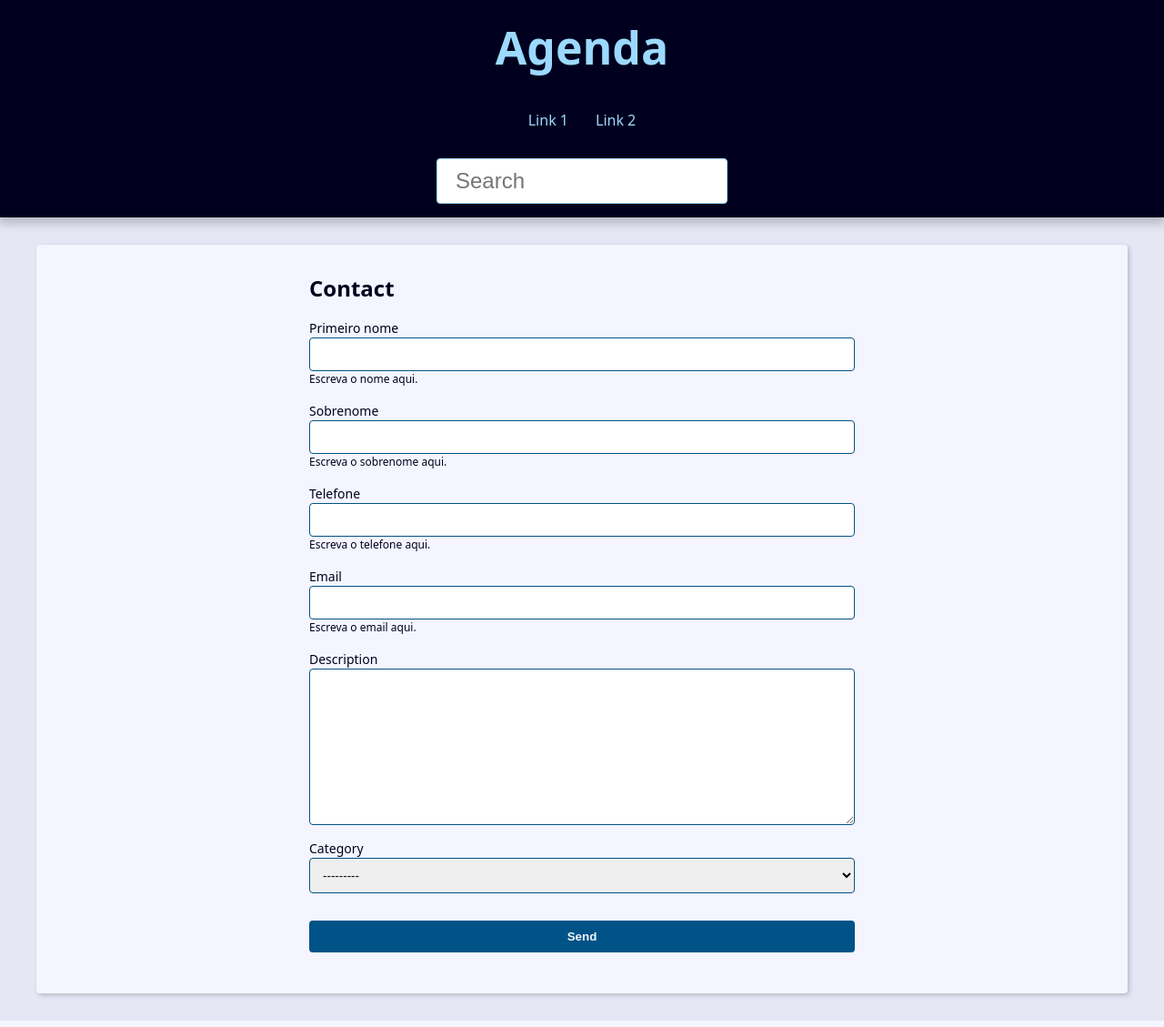
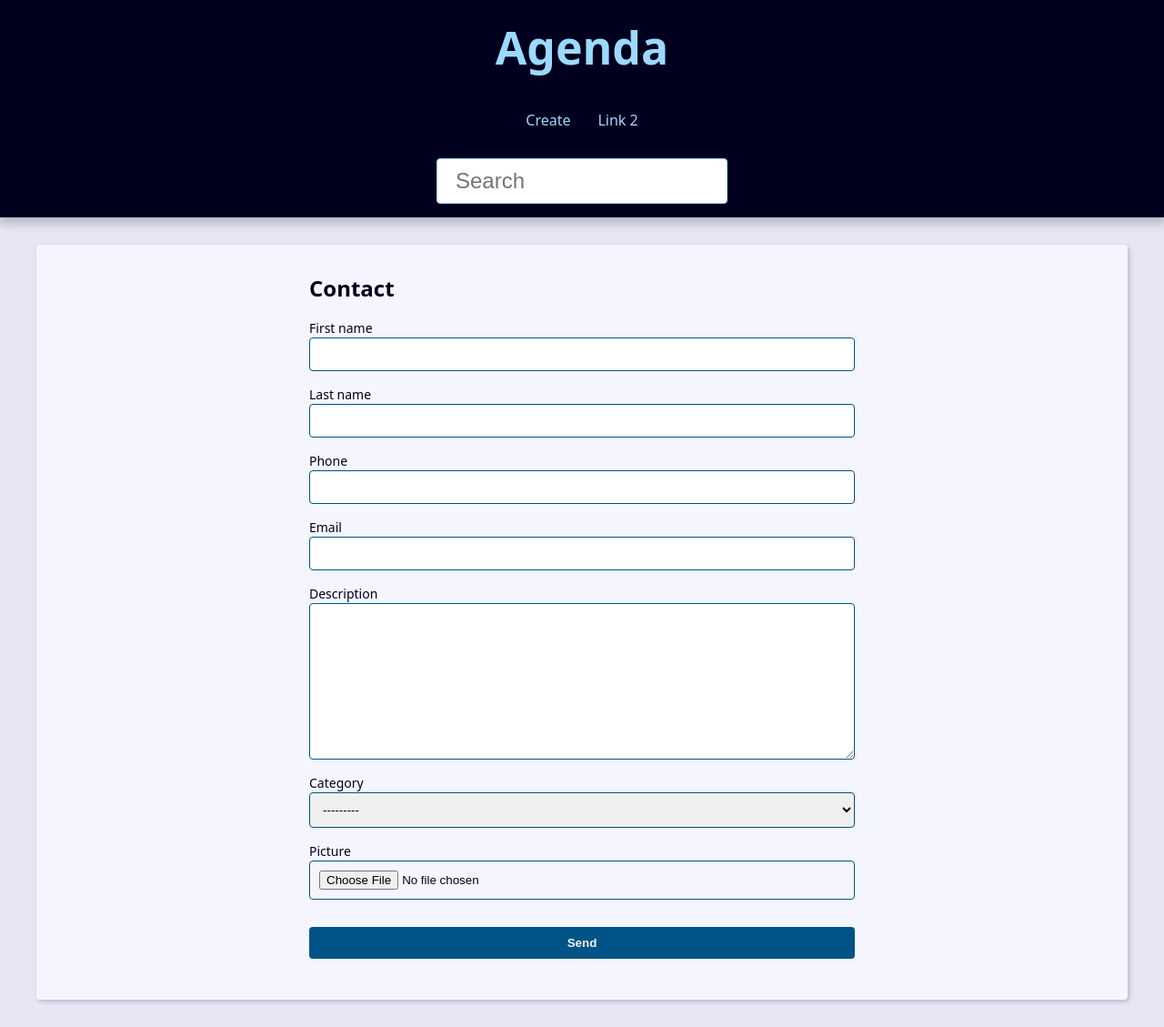
Before and after one commit to luanmoraes123/agenda-django, a Django app: page /contact/create/ in a window 1280 px wide. Shown: the whole page at 91% size. Run offline with Django 5.2, Linux system fonts and the light colour scheme; data that the repository does not hold is empty.

Commit message:
adicionando imagem ao formulario

```diff
--- a/base_static/global/css/style.css
+++ b/base_static/global/css/style.css
@@ -114,6 +114,8 @@ svg {
   width: 100%;
   overflow-x: auto;
 }
+
+
 
 .contacts-table {
   width: 100%;
@@ -312,3 +314,23 @@ svg {
   filter: brightness(80%);
   box-shadow: 0 0 5px var(--link-dark-color);
 }
+
+.contact-links {
+  margin-block: calc(var(--small-font-size) * 2);
+  display: flex;
+  align-items: center;
+  gap: 0 var(--spacing);
+}
+
+.btn-link {
+  font-size: var(--small-font-size);
+  text-decoration: none;
+  font-weight: bold;
+  padding: 1rem;
+  display: block;Add commentMore actions
+  line-height: var(--small-font-size);
+}
+
+.btn-delete {
+  background: tomato;
+}
--- a/base_templates/global/partials/_header.html
+++ b/base_templates/global/partials/_header.html
@@ -5,8 +5,8 @@
     <nav class="menu">
       <ul class="menu-list">
         <li class="menu-item">
-          <a href="" class="menu-link">
-            Link 1
+          <a href="{% url "contact:create" %}" class="menu-link">
+            Create
           </a>
         </li>
         <li class="menu-item">
--- a/contact/forms.py
+++ b/contact/forms.py
@@ -4,21 +4,12 @@ from django.core.exceptions import ValidationError
 
 
 class ContactForm(forms.ModelForm):
-    first_name = forms.CharField(
-        label="Primeiro nome",
-        help_text="Escreva o nome aqui."
-    )
-    last_name = forms.CharField(
-        label="Sobrenome",
-        help_text="Escreva o sobrenome aqui."
-    )
-    phone = forms.CharField(
-        label="Telefone",
-        help_text="Escreva o telefone aqui."
-    )
-    email = forms.CharField(
-        label="Email",
-        help_text="Escreva o email aqui."
+    picture = forms.ImageField(
+        widget=forms.FileInput(
+            attrs={
+                'accept': 'image/*'
+            }
+        )
     )
 
     class Meta:
@@ -29,7 +20,8 @@ class ContactForm(forms.ModelForm):
             'phone',
             'email',
             'description',
-            'category'
+            'category',
+            'picture',
         )
 
     def clean_first_name(self):
--- a/contact/templates/contact/create.html
+++ b/contact/templates/contact/create.html
@@ -6,7 +6,7 @@
       Contact
     </h2>
     <form
-    action="{% url "contact:create" %}"
+    action="{{ form_action }}"
     method="POST"
     enctype="multipart/form-data"
     >
@@ -20,8 +20,12 @@
             {% if field.help_text %}
               <p class="help-text">{{ field.help_text }}</p>
             {% endif %}
-
         </div>
+        {% if field.name == 'picture' and field.value.url %}
+          <div class="form-group">
+            <img src="{{ field.value.url }}" alt="">
+          </div>
+        {% endif %}
         {% endfor %}
 
       </div>
--- a/contact/urls.py
+++ b/contact/urls.py
@@ -10,5 +10,7 @@ urlpatterns = [
 
     path('contact/<int:contact_id>/', views.contact, name='contact'),
     path('contact/create/', views.create, name='create'),
+    path('contact/<int:contact_id>/update', views.update, name='update'),
+    path('contact/<int:contact_id>/delete', views.delete, name='delete'),
 
 ]
--- a/contact/views/contact_forms.py
+++ b/contact/views/contact_forms.py
@@ -1,20 +1,59 @@
-from django.shortcuts import render, redirect
+from django.shortcuts import render, redirect, get_object_or_404
+from django.urls import reverse
+from contact.models import Contact
 
 from ..forms import ContactForm
 
 
 def create(request):
+    form_action = reverse('contact:create')
     if request.method == "POST":
-        form = ContactForm(request.POST)
+        form = ContactForm(request.POST, request.FILES)
         context = {
-            "form": form
+            "form": form,
+            'form_action': form_action
         }
         if form.is_valid():
-            form.save()
-            return redirect('contact:create')
+            contact = form.save()
+            return redirect('contact:update', contact.pk)
         return render(request, 'contact/create.html', context)
 
     context = {
-        "form": ContactForm()
+        "form": ContactForm(),
+        "form_action": form_action
     }
     return render(request, 'contact/create.html', context)
+
+
+def update(request, contact_id):
+    form_action = reverse('contact:update', args=(contact_id,))
+    contact = get_object_or_404(Contact, pk=contact_id, show=True)
+    if request.method == "POST":
+        form = ContactForm(request.POST, request.FILES, instance=contact)
+        context = {
+            "form": form,
+            'form_action': form_action
+        }
+        if form.is_valid():
+            contact = form.save()
+            return redirect('contact:update', contact.pk)
+        return render(request, 'contact/create.html', context)
+
+    context = {
+        "form": ContactForm(instance=contact),
+        "form_action": form_action
+    }
+    return render(request, 'contact/create.html', context)
+
+
+def delete(request, contact_id):
+    contact = get_object_or_404(Contact, pk=contact_id, show=True)
+    confirmation = request.POST.get('confirmation', 'no')
+    if confirmation == 'yes':
+        contact.delete()
+        return redirect('contact:index')
+    return render(request,
+                  'contact/contact.html',
+                  {'contact': contact,
+                   'confirmation': confirmation}
+                  )
```
Also changed, not shown: contact/templates/contact/contact.html (+17 -0 lines).
